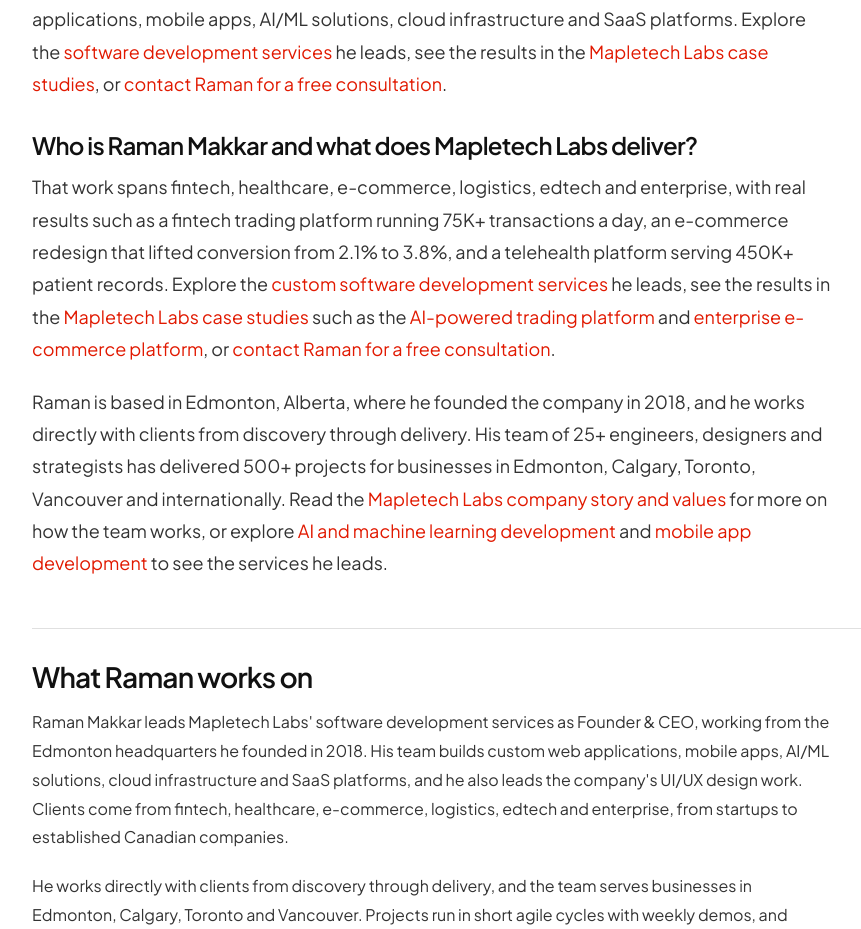
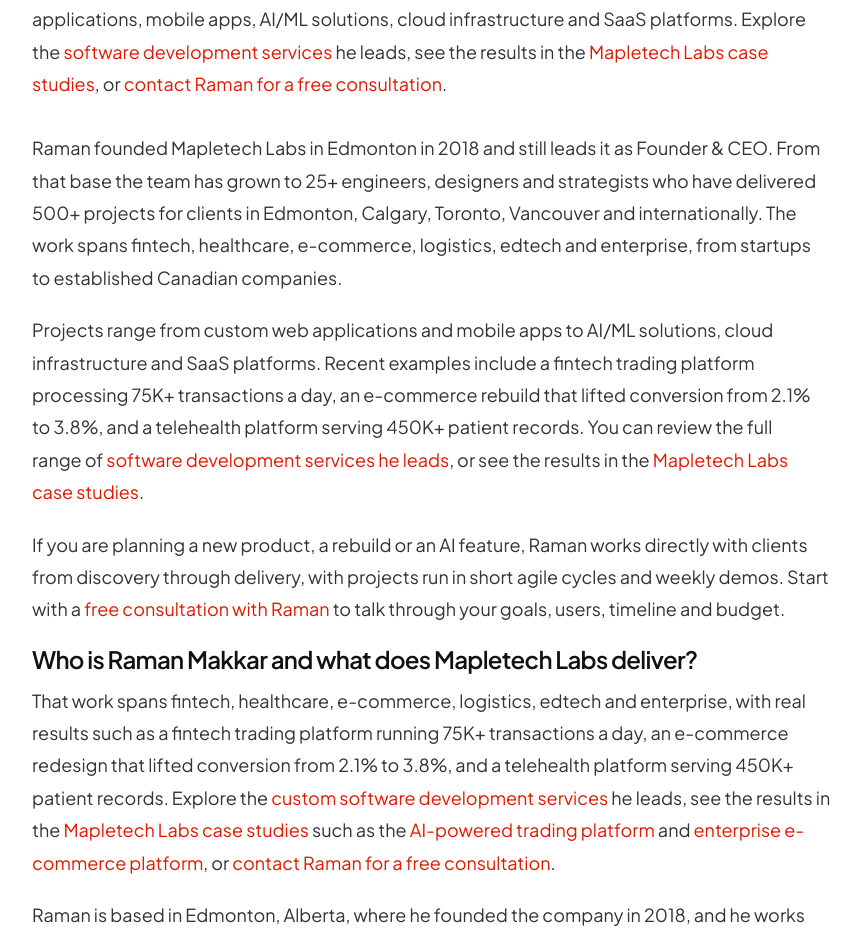
Before and after one commit to Ramanmakkar1/MapletechlabsRed, a Next.js app: page /about/raman-makkar in a window 1280 px wide. Shown: the part 964-1893 px from the top of the page, without its empty margins (16-877 px from the left). Built offline with nearby package versions, Linux system fonts and the light colour scheme; no server answers.

Commit message:
autopilot: Expand Raman Makkar's thin about page with existing entity facts and service links
Task #21133, written by morph/morph-dsv41flash-1017.

```diff
--- a/src/app/about/raman-makkar/page.tsx
+++ b/src/app/about/raman-makkar/page.tsx
@@ -188,6 +188,27 @@ export default function RamanPage() {
               the results in the{' '}
               <Link href="/case-studies" style={{ color: 'var(--brand)' }}>Mapletech Labs case studies</Link>, or{' '}
               <Link href="/contact" style={{ color: 'var(--brand)' }}>contact Raman for a free consultation</Link>.
+            </p>
+            <p style={{ fontSize: '18px', lineHeight: 1.8, marginBottom: '20px', color: 'var(--body)', maxWidth: '800px' }}>
+              Raman founded Mapletech Labs in Edmonton in 2018 and still leads it as Founder &amp; CEO. From that base the
+              team has grown to 25+ engineers, designers and strategists who have delivered 500+ projects for clients in
+              Edmonton, Calgary, Toronto, Vancouver and internationally. The work spans fintech, healthcare, e-commerce,
+              logistics, edtech and enterprise, from startups to established Canadian companies.
+            </p>
+            <p style={{ fontSize: '18px', lineHeight: 1.8, marginBottom: '20px', color: 'var(--body)', maxWidth: '800px' }}>
+              Projects range from custom web applications and mobile apps to AI/ML solutions, cloud infrastructure and
+              SaaS platforms. Recent examples include a fintech trading platform processing 75K+ transactions a day, an
+              e-commerce rebuild that lifted conversion from 2.1% to 3.8%, and a telehealth platform serving 450K+ patient
+              records. You can review the full range of{' '}
+              <Link href="/services" style={{ color: 'var(--brand)' }}>software development services he leads</Link>, or
+              see the results in the{' '}
+              <Link href="/case-studies" style={{ color: 'var(--brand)' }}>Mapletech Labs case studies</Link>.
+            </p>
+            <p style={{ fontSize: '18px', lineHeight: 1.8, marginBottom: '20px', color: 'var(--body)', maxWidth: '800px' }}>
+              If you are planning a new product, a rebuild or an AI feature, Raman works directly with clients from
+              discovery through delivery, with projects run in short agile cycles and weekly demos. Start with a{' '}
+              <Link href="/contact" style={{ color: 'var(--brand)' }}>free consultation with Raman</Link> to talk through
+              your goals, users, timeline and budget.
             </p>
             <h2 style={{ fontSize: '24px', fontWeight: 600, color: 'var(--ink)', marginBottom: '12px' }}>
               Who is Raman Makkar and what does Mapletech Labs deliver?
```
